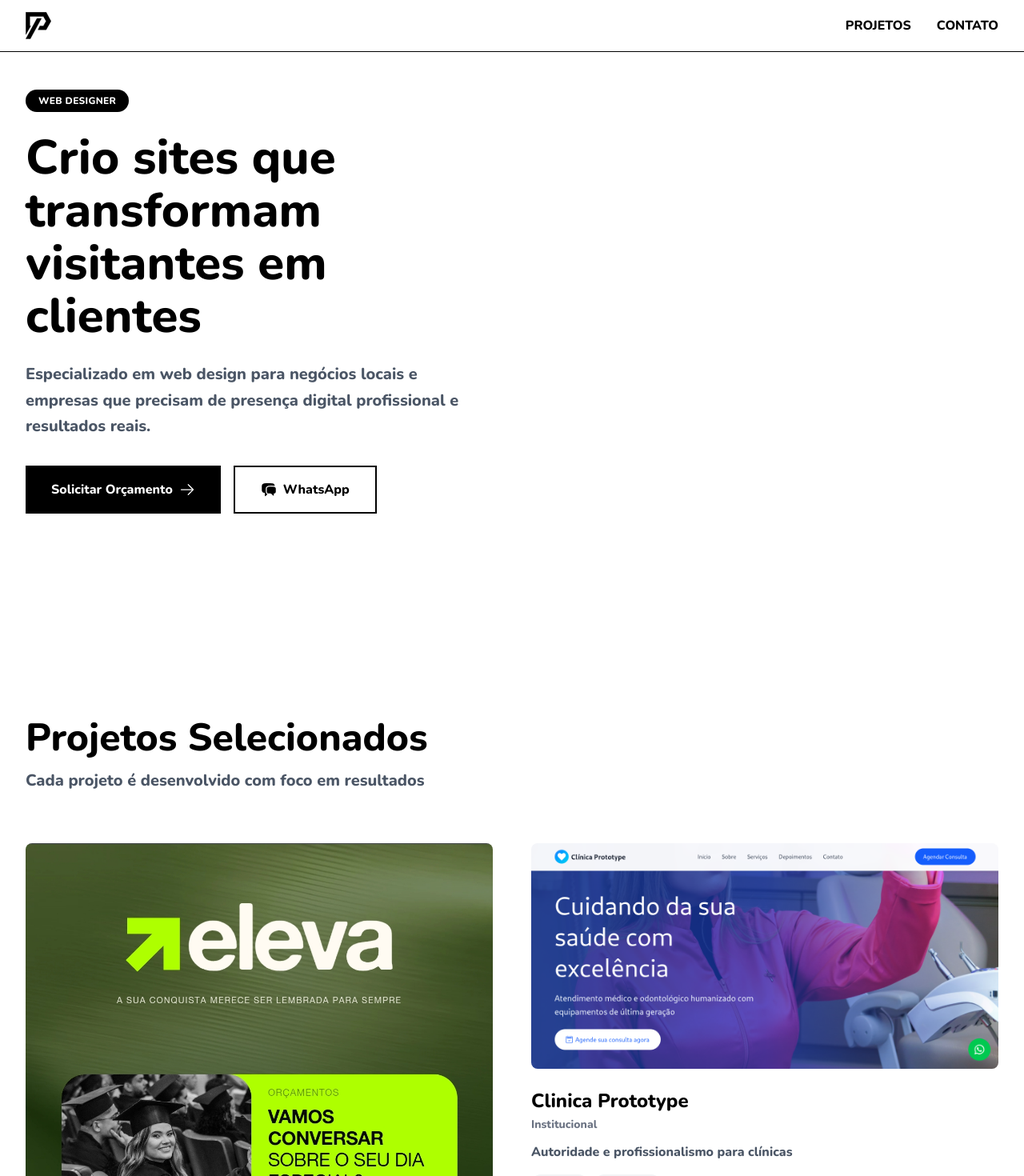
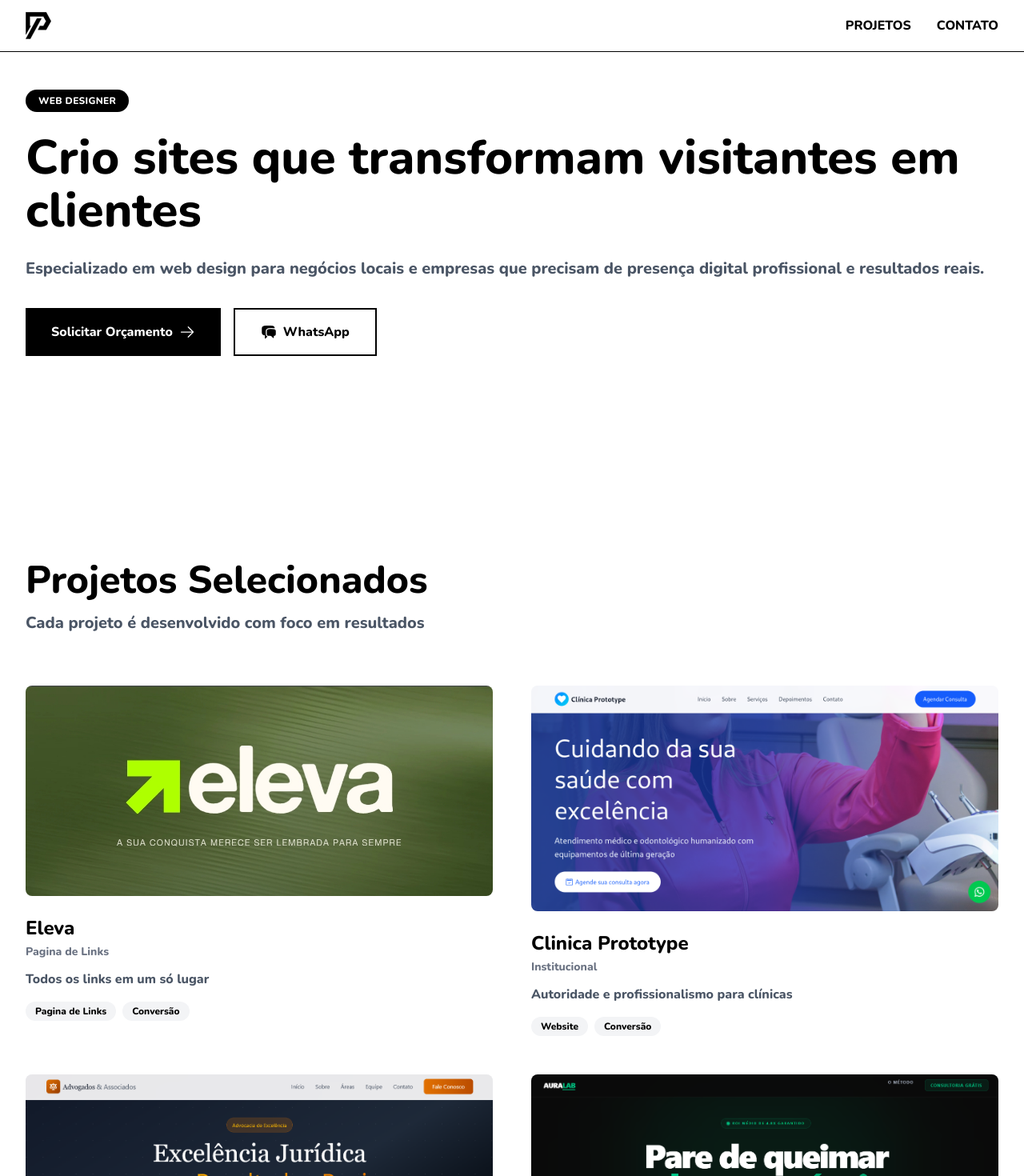
Before and after one commit to ypiaza/piaza.dev, a React (Vite) app: page / in a window 1280 px wide. Shown: the top 1470 px of the page at 80% size. Built offline with nearby package versions, Linux system fonts and the light colour scheme.

Commit message:
Ajuste de layouts

```diff
--- a/src/components/Hero.jsx
+++ b/src/components/Hero.jsx
@@ -20,7 +20,7 @@ export function Hero() {
   return (
     <section className="pt-32 pb-20 lg:pt-28 lg:pb-32 px-6 lg:px-8">
       <div className="max-w-7xl mx-auto">
-        <div className="grid lg:grid-cols-2 gap-16 items-center">
+        <div className="flex justify-center gap-16 items-center">
           <div>
             <div className="inline-block px-4 py-1.5 bg-black text-white text-xs tracking-wide mb-6 rounded-full">
               WEB DESIGNER
@@ -50,31 +50,6 @@ export function Hero() {
               </a>
             </div>
           </div>
-
-          <div className="relative">
-            <div className="hidden lg:block overflow-hidden rounded-lg h-full">
-              <div
-                className="flex transition-transform duration-700 h-full"
-                style={{
-                  transform: `translateX(-${current * 50}%)`,
-                  width: `${projects.length * 50}%`
-                }}
-              >
-                {projects.map((project, index) => (
-                  <div key={index} className="w-1/2 h-full px-2">
-                    <div className="bg-gray-100 rounded-lg overflow-hidden h-full">
-                      <img
-                        src={project.image}
-                        alt={project.title}
-                        className="w-full h-full object-cover"
-                      />
-                    </div>
-                  </div>
-                ))}
-              </div>
-            </div>
-
-          </div>
         </div>
       </div>
     </section>
--- a/src/data/projects.js
+++ b/src/data/projects.js
@@ -11,7 +11,7 @@ export const projects = [
         image: eleva,
         description: 'Todos os links em um só lugar',
         link:'https://prot-eleva.vercel.app/',
-        tags: ['Website', 'Conversão']
+        tags: ['Pagina de Links', 'Conversão']
     },
     {
         title: 'Clinica Prototype',
```
Also changed, not shown: src/assets/eleva.jpg.
